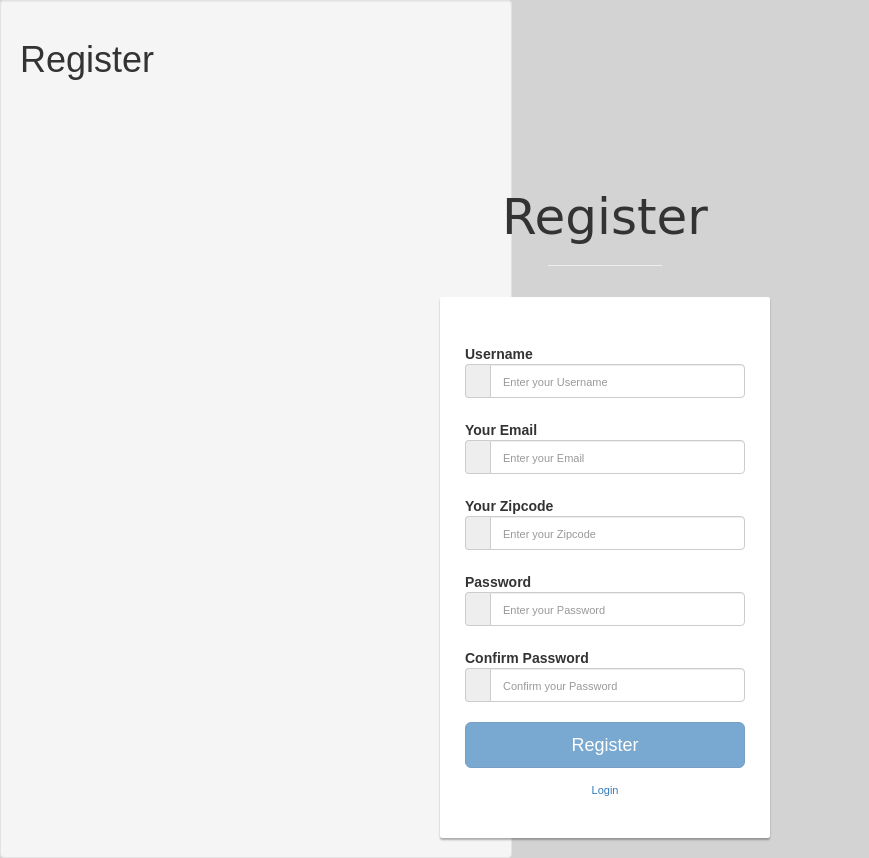
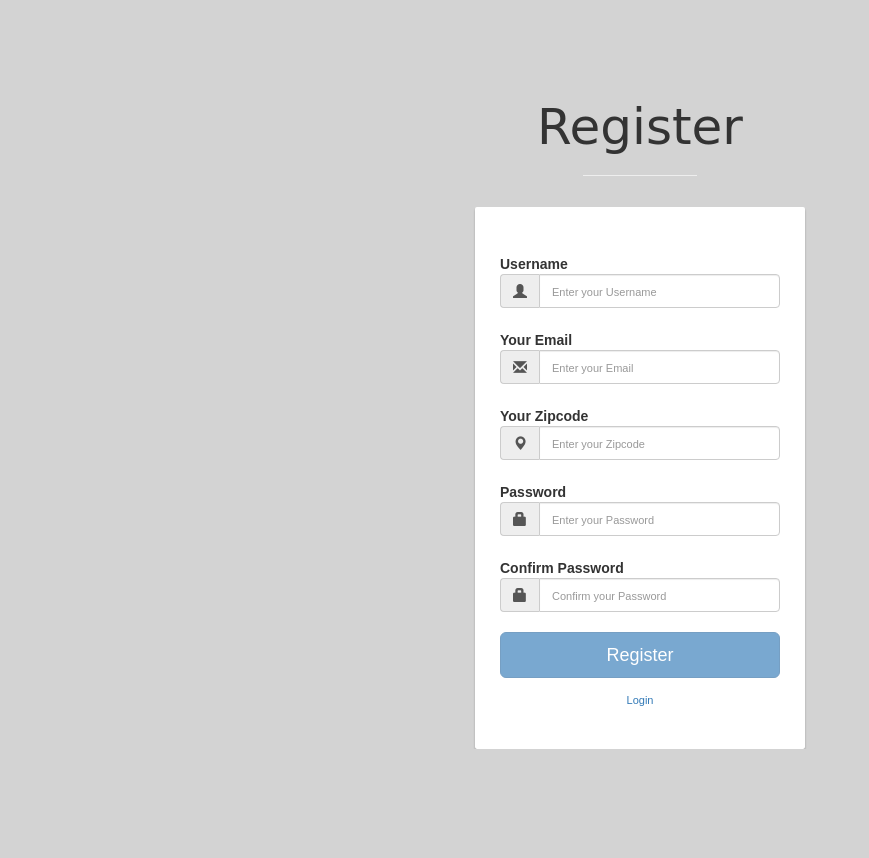
Before and after one commit to monicasmith463/Lightly, a Flask app: page /register in a window 1280 px wide. Shown: the part 52-910 px from the top of the page, without its empty margins (0-869 px from the left). After the commit the page ends 801 px from the top, so only its background shows below. Run offline with Flask 2, Linux system fonts and the light colour scheme; some libraries are stand-ins or nearby versions.

Commit message:
working on bootstrap

```diff
--- a/static/js/register_form.jsx
+++ b/static/js/register_form.jsx
@@ -78,7 +78,7 @@ class Register extends React.Component {
     							<label htmlFor="username" className="cols-sm-2 control-label">Username</label>
     							<div className="cols-sm-10">
     								<div className="input-group">
-    									<span className="input-group-addon"><i className="fa fa-users fa" aria-hidden="true"></i></span>
+    									<span className="input-group-addon"><i className="glyphicon glyphicon-user" aria-hidden="true"></i></span>
     									<input type="text" className="form-control" name="username" id="username" onChange={this.handleChange} placeholder="Enter your Username"/>
     								</div>
     							</div>
@@ -88,7 +88,7 @@ class Register extends React.Component {
     							<label htmlFor="email" className="cols-sm-2 control-label">Your Email</label>
     							<div className="cols-sm-10">
     								<div className="input-group">
-    									<span className="input-group-addon"><i className="fa fa-envelope fa" aria-hidden="true"></i></span>
+    									<span className="input-group-addon"><i className="glyphicon glyphicon-envelope" aria-hidden="true"></i></span>
     									<input type="text" className="form-control" name="email" id="email"  onChange={this.handleChange} placeholder="Enter your Email"/>
     								</div>
     							</div>
@@ -98,7 +98,7 @@ class Register extends React.Component {
                   <label htmlFor="name" className="cols-sm-2 control-label">Your Zipcode</label>
                   <div className="cols-sm-10">
                     <div className="input-group">
-                      <span className="input-group-addon"><i className="fa fa-user fa" aria-hidden="true"></i></span>
+                      <span className="input-group-addon"><i className="glyphicon glyphicon-map-marker" aria-hidden="true"></i></span>
                       <input type="text" className="form-control" name="zipcode" id="zipcode" onChange={this.handleChange} placeholder="Enter your Zipcode"/>
                     </div>
                   </div>
@@ -108,7 +108,7 @@ class Register extends React.Component {
     							<label htmlFor="password" className="cols-sm-2 control-label">Password</label>
     							<div className="cols-sm-10">
     								<div className="input-group">
-    									<span className="input-group-addon"><i className="fa fa-lock fa-lg" aria-hidden="true"></i></span>
+    									<span className="input-group-addon"><i className="glyphicon glyphicon-lock" aria-hidden="true"></i></span>
     									<input type="password" className="form-control" name="password" id="password" onChange={this.handleChange} placeholder="Enter your Password"/>
     								</div>
     							</div>
@@ -118,7 +118,7 @@ class Register extends React.Component {
                   <label htmlFor="confirm" className="cols-sm-2 control-label">Confirm Password</label>
                   <div className="cols-sm-10">
                     <div className="input-group">
-                      <span className="input-group-addon"><i className="fa fa-lock fa-lg" aria-hidden="true"></i></span>
+                      <span className="input-group-addon"><i className="glyphicon glyphicon-lock" aria-hidden="true"></i></span>
                       <input type="password" className="form-control" name="confirm" id="confirm"  onChange={this.handleChange} placeholder="Confirm your Password"/>
                     </div>
                   </div>
--- a/templates/map.html
+++ b/templates/map.html
@@ -4,7 +4,7 @@
      /* Always set the map height explicitly to define the size of the div
       * element that contains the map. */
      #map {
-       height: 300px;
+       height: 600px;
      }
      /* Optional: Makes the sample page fill the window. */
      html, body {
@@ -96,10 +96,10 @@
         </button>
       </div>
       <div class="modal-body">
-        Your route has 50% better lighting.
+        Your route has <span id="modal-percentage"></span>% better lighting.
       </div>
       <div class="modal-footer">
-        <button type="button" class="btn btn-secondary">Show me the shortest route</button>
+        <button type="button" class="btn btn-secondary" onclick="$('#changepreference-shortest').prop('checked', true);" data-dismiss="modal">Show me the shortest route</button>
         <button type="button" class="btn btn-primary" data-dismiss="modal">Close</button>
       </div>
     </div>
--- a/templates/register.html
+++ b/templates/register.html
@@ -67,30 +67,8 @@ input::-webkit-input-placeholder {
 {% endblock %}
 
 {% block content %}
-<div class="well spaced" style="width:40%;">
-<div>
-  <h1>Register</h1>
-  <!-- <form action="/login" method="POST">
+<!-- <div class="well spaced" style="width:40%;"> -->
 
-    <div class="form-group">
-      <label>Username:
-          <input type="username" name="username" required="">
-      </label>
-    </div>
-
-    <div class="form-group">
-      <label>Password:
-          <input type="password" name="password" required="">
-      </label>
-    </div>
-
-    <div class="form-group">
-      <input type="submit" value="Log In">
-    </div>
-
-  </form>
-</div> -->
-</div>
 <div id="root"></div>
 <script type="text/jsx" src="../static/js/register_form.jsx">
 
```
Also changed, not shown: static/js/map.js (+53 -44 lines).
